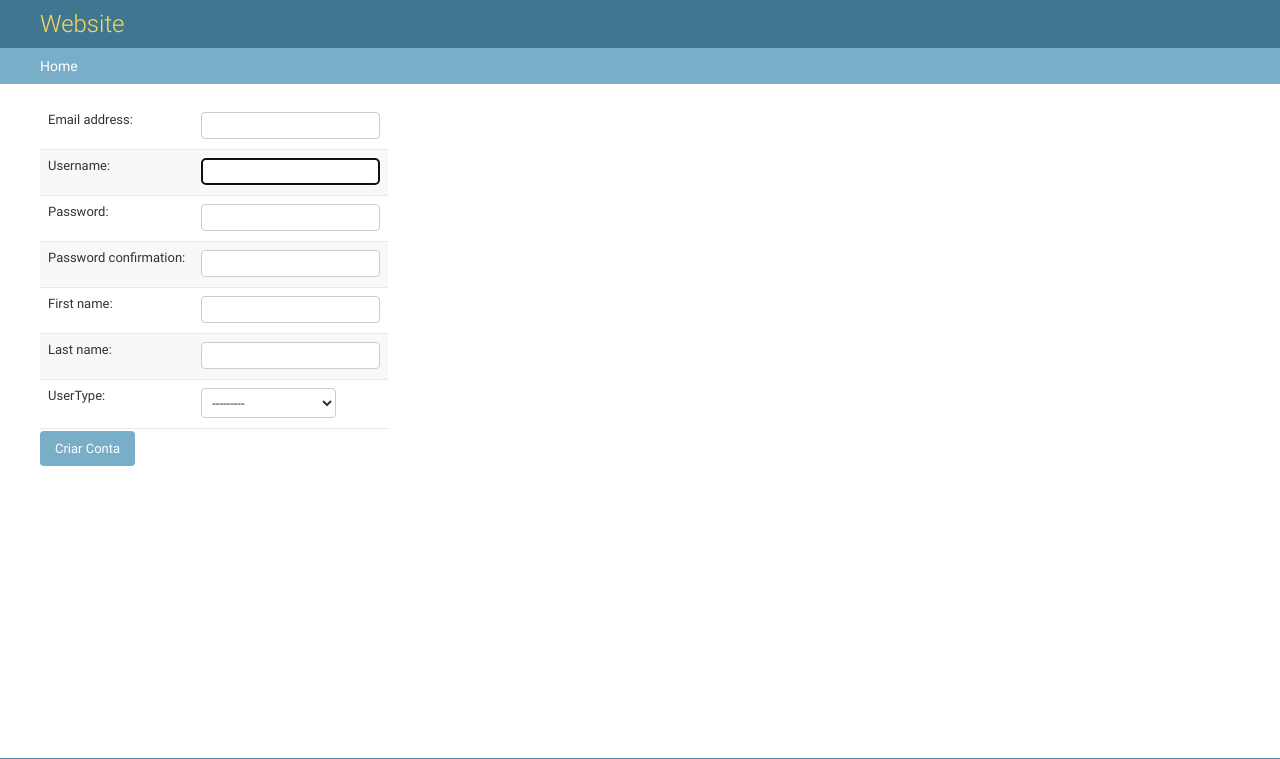
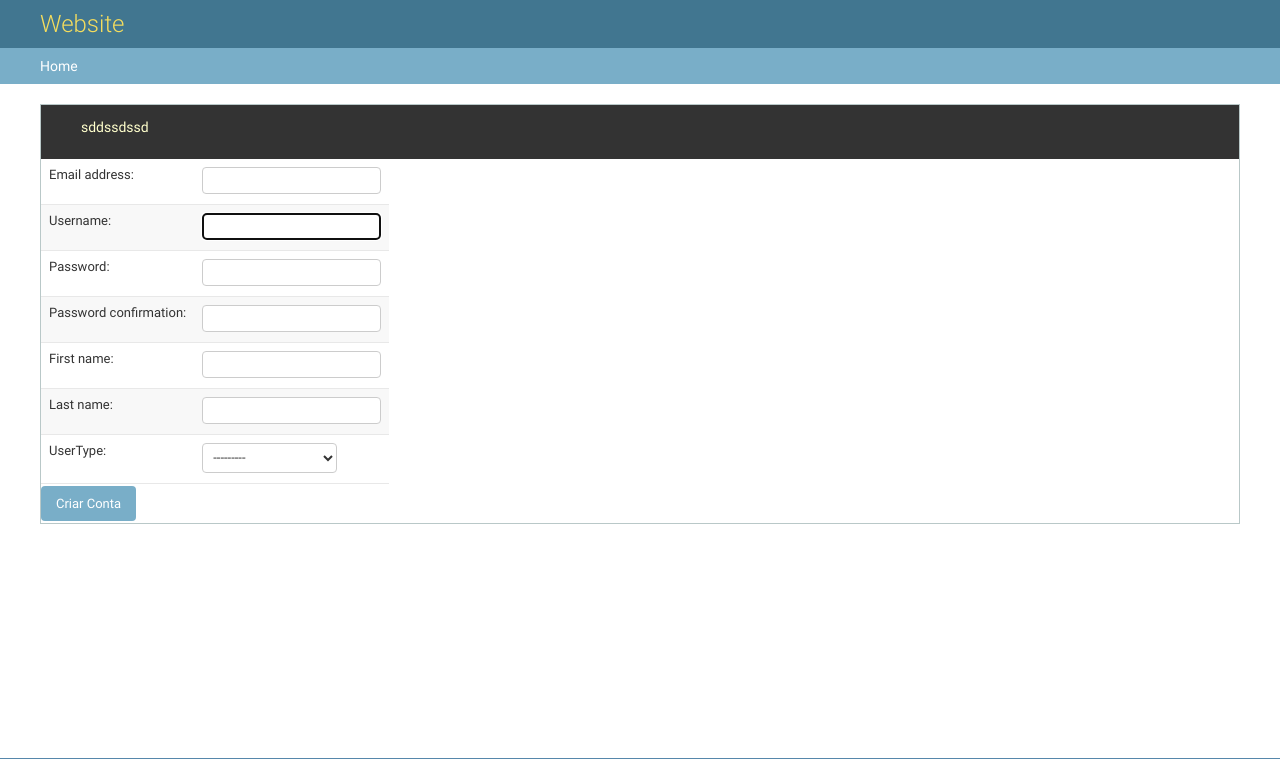
Before and after one commit to bundasmanu/ProjetoMestrado, a Django app: page /create/ in a window 1280 px wide. Shown: the top 759 px of the page. Run offline with Django 3.2, Linux system fonts and the light colour scheme; parts of the project's set-up code (start-up, migrations or seed data) failed here and were passed over.

Commit message:
More improvements on creation user page.

```diff
--- a/static/users/css/createUser.css
+++ b/static/users/css/createUser.css
@@ -4,3 +4,12 @@ ul.messagelist li{ /*Override message list =(problems) on form*/
     background-image: url('/static/users/img/icon-no.svg')!important;
     background-color: whitesmoke !important;
 }
+
+#containerPrincipalDivForm{
+    border: 1px solid black;
+    border-color: #b9c8c8;
+}
+
+#containerPrincipalDivForm > #header{
+    background-color: #333333;
+}
--- a/templates/users/CreateUser.html
+++ b/templates/users/CreateUser.html
@@ -13,7 +13,11 @@
     {% include 'general/homeRedirect.html' %}
 {% endblock %}
 {% block content %}
-
+    <div id="containerPrincipalDivForm">
+        <div id="header">
+            <p>sddssdssd</p>
+        </div>
+        <div id="mainDivForm">
             <form method="post"> <!--FORM DE CRIACAO DE UM NOVO USER-->
                 {% csrf_token %}
                 <table class="createTable">
@@ -44,6 +48,8 @@
                 </table>
                 <input type="submit" value="Criar Conta">
             </form>
+        </div>
+    </div>
 {% endblock %}
 {% block footer %}
     {% include 'general/foot.html' %}
```
Lines whose indentation alone changed are shown as unchanged.
